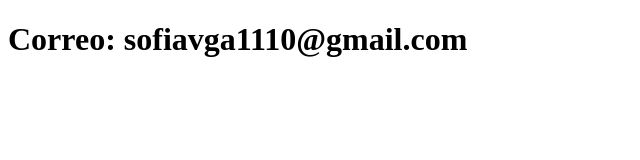
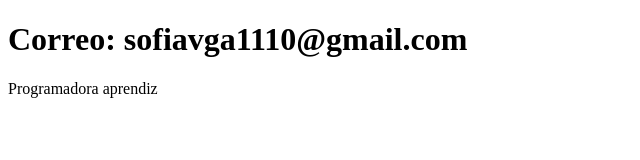
Before and after one commit to sofval11/prueba-registro, a plain HTML site: page contacto.html in a window 1280 px wide. Shown: the whole page, without its empty margins (0-640 px from the left). Drawn offline with Linux system fonts and the light colour scheme.

Commit message:
Actualiza el contacto

```diff
--- a/contacto.html
+++ b/contacto.html
@@ -7,5 +7,6 @@
 </head>
 <body>
     <h1>Correo: sofiavga1110@gmail.com</h1>
+        <p>Programadora aprendiz</p>
 </body>
 </html>
```
